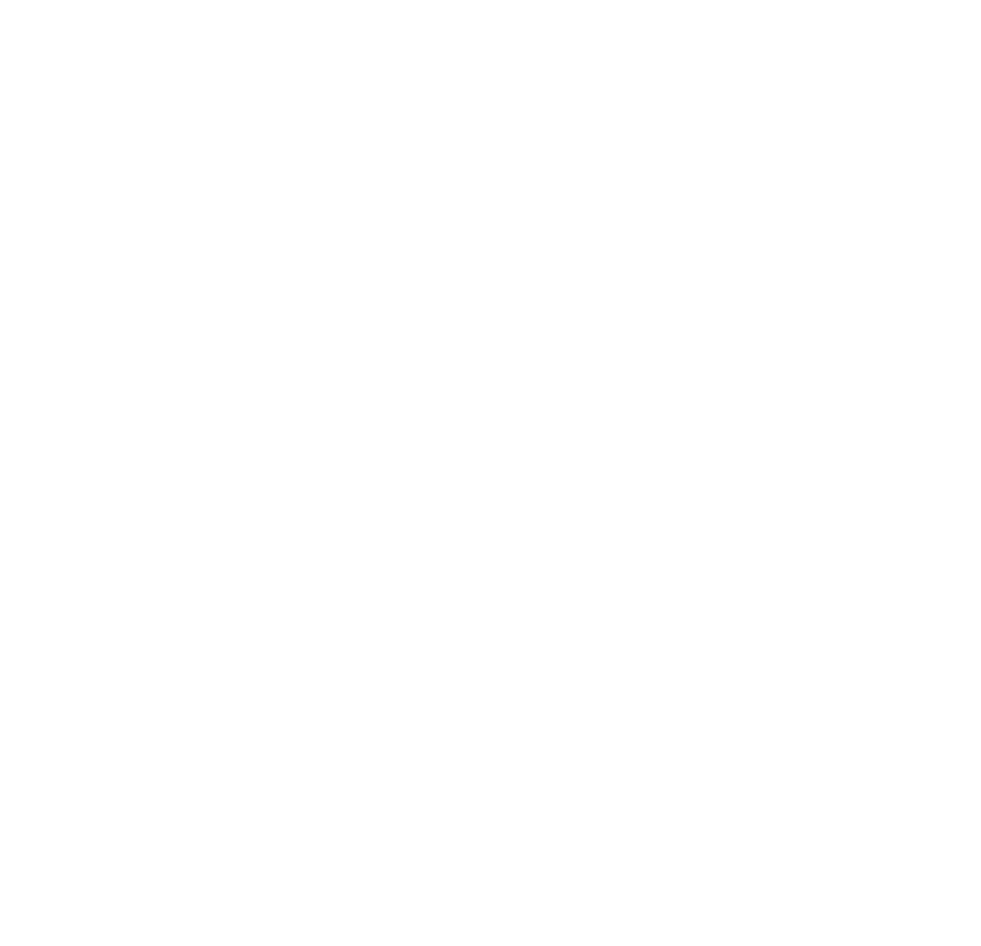
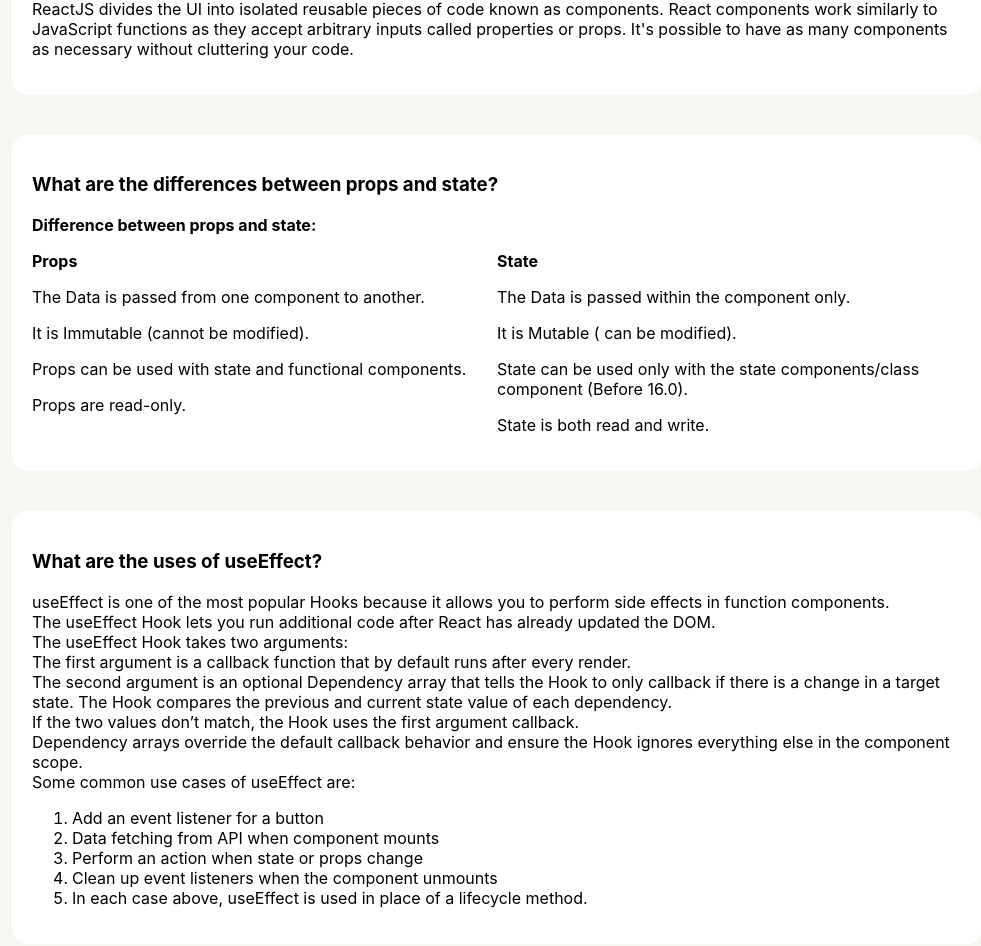
Before and after one commit to masudcodex/fitness-club, a React (Create React App) app: page / in a window 1280 px wide. Shown: the part 1373-2319 px from the top of the page, without its empty margins (28-1009 px from the left). Before the commit the page ends 1251 px from the top, so only its background shows below. Built offline with nearby package versions, Linux system fonts and the light colour scheme.

Commit message:
blog post added

```diff
--- a/src/Components/Activities/Activities.js
+++ b/src/Components/Activities/Activities.js
@@ -2,6 +2,7 @@
 import Activity from '../Activity/Activity';
 import Header from '../Header/Header';
 import Dashboard from '../Dashboard/Dashboard';
+import Blog from '../Blog/Blog';
 import './Activities.css';
 
 const Activities = () => {
@@ -36,7 +37,9 @@
             <div className="dashboard">
                 <Dashboard time={time}></Dashboard>
             </div>
-
+            <div className='blog'>
+               <Blog></Blog>
+            </div>
         </div>
     );
 };
--- /dev/null
+++ b/src/Components/Blog/Blog.css
@@ -0,0 +1,10 @@
+.blog-single{
+    background-color: #ffffff;
+    padding: 20px;
+    border-radius: 16px;
+    margin: 40px;
+}
+.flex-item{
+    display: grid;
+    grid-template-columns: 1fr 1fr;
+}
--- /dev/null
+++ b/src/Components/Blog/Blog.js
@@ -0,0 +1,58 @@
+import React from 'react';
+import './Blog.css';
+
+const Blog = () => {
+    return (
+        <div className='blog'>
+            <div className='blog-single'>
+                <h3>How does React work?</h3>
+                <p>ReactJS divides the UI into isolated reusable pieces of code known as components. React components work similarly to JavaScript functions as they accept arbitrary inputs called properties or props. It's possible to have as many components as necessary without cluttering your code.</p>
+            </div>
+            <div className='blog-single'>
+                <h3>What are the differences between props and state?</h3>
+                <p><b>Difference between props and state:</b></p>
+                <div className='flex-item'>
+                    <div>
+                        <b>Props</b>
+                        <p>The Data is passed from one component to another.</p>
+                        <p>It is Immutable (cannot be modified).</p>
+                        <p>Props can be used with state and functional components.</p>
+                        <p>Props are read-only.</p>
+                    </div>
+                    <div>
+                        <b>State</b>
+                        <p>The Data is passed within the component only.</p>
+                        <p>It is Mutable ( can be modified).</p>
+                        <p>State can be used only with the state components/class component (Before 16.0).</p>
+                        <p>State is both read and write.</p>
+                    </div>
+                </div>
+            </div>
+            <div className='blog-single'>
+                <h3>What are the uses of useEffect?</h3>
+                <p>useEffect is one of the most popular Hooks because it allows you to perform side effects in function components. <br />
+                The useEffect Hook lets you run additional code after React has already updated the DOM. <br />
+                The useEffect Hook takes two arguments: <br />
+                The first argument is a callback function that by default runs after every render. <br /> The second argument is an optional Dependency array that tells the Hook to only callback if there is a change in a target state. The Hook compares the previous and current state value of each dependency. <br />
+                If the two values don’t match, the Hook uses the first argument callback. <br />
+                Dependency arrays override the default callback behavior and ensure the Hook ignores everything else in the component scope. <br />
+                Some common use cases of useEffect are: <br />
+                <ol>
+                    <li>Add an event listener for a button</li>
+                    <li>Data fetching from API when component mounts</li>
+                    <li>Perform an action when state or props change </li>
+                    <li>Clean up event listeners when the component unmounts </li>
+                    <li>In each case above, useEffect is used in place of a lifecycle method. </li>
+                </ol>
+
+
+
+
+
+                </p>
+            </div>
+        </div>
+    );
+};
+
+export default Blog;
```
